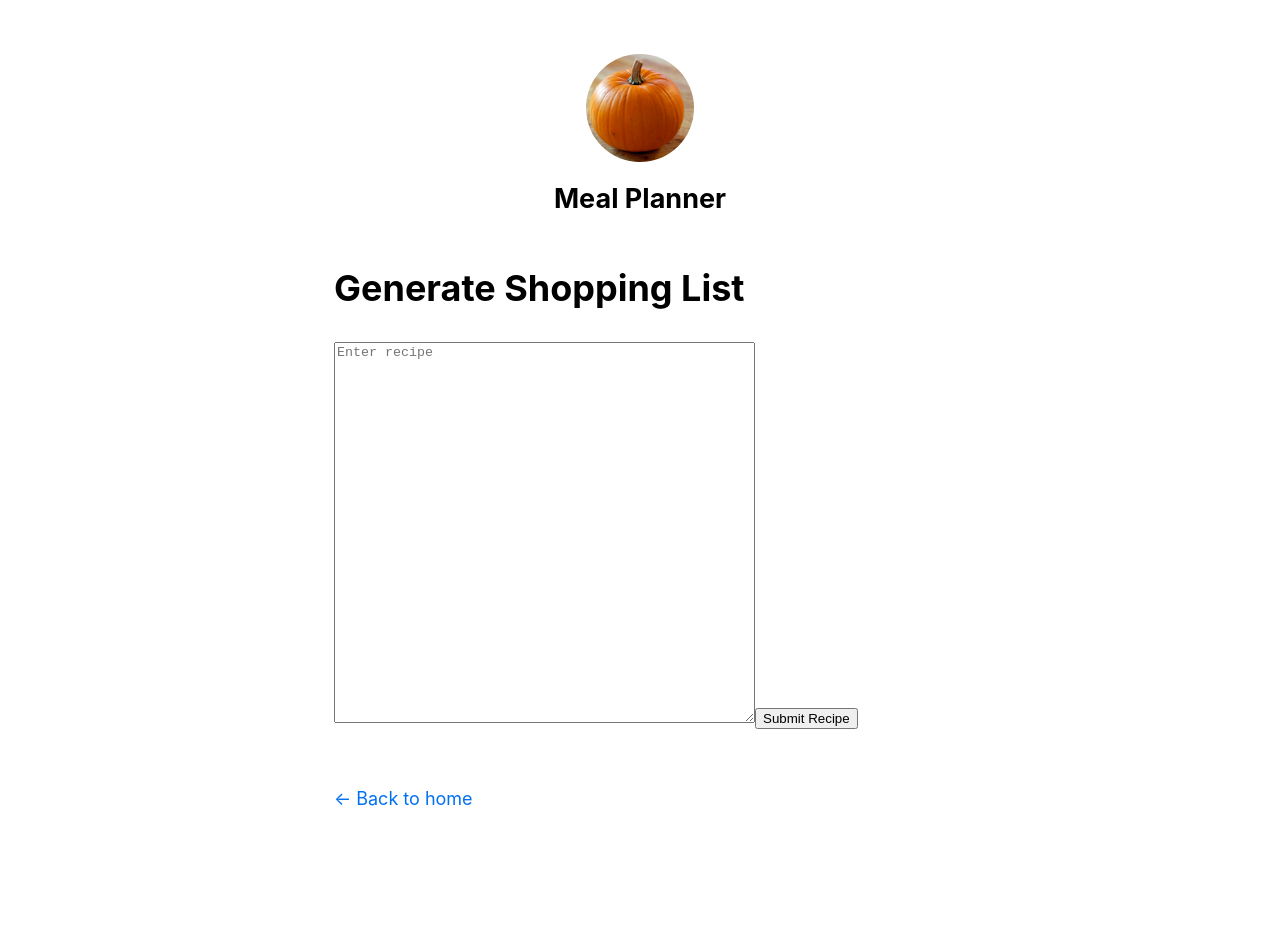
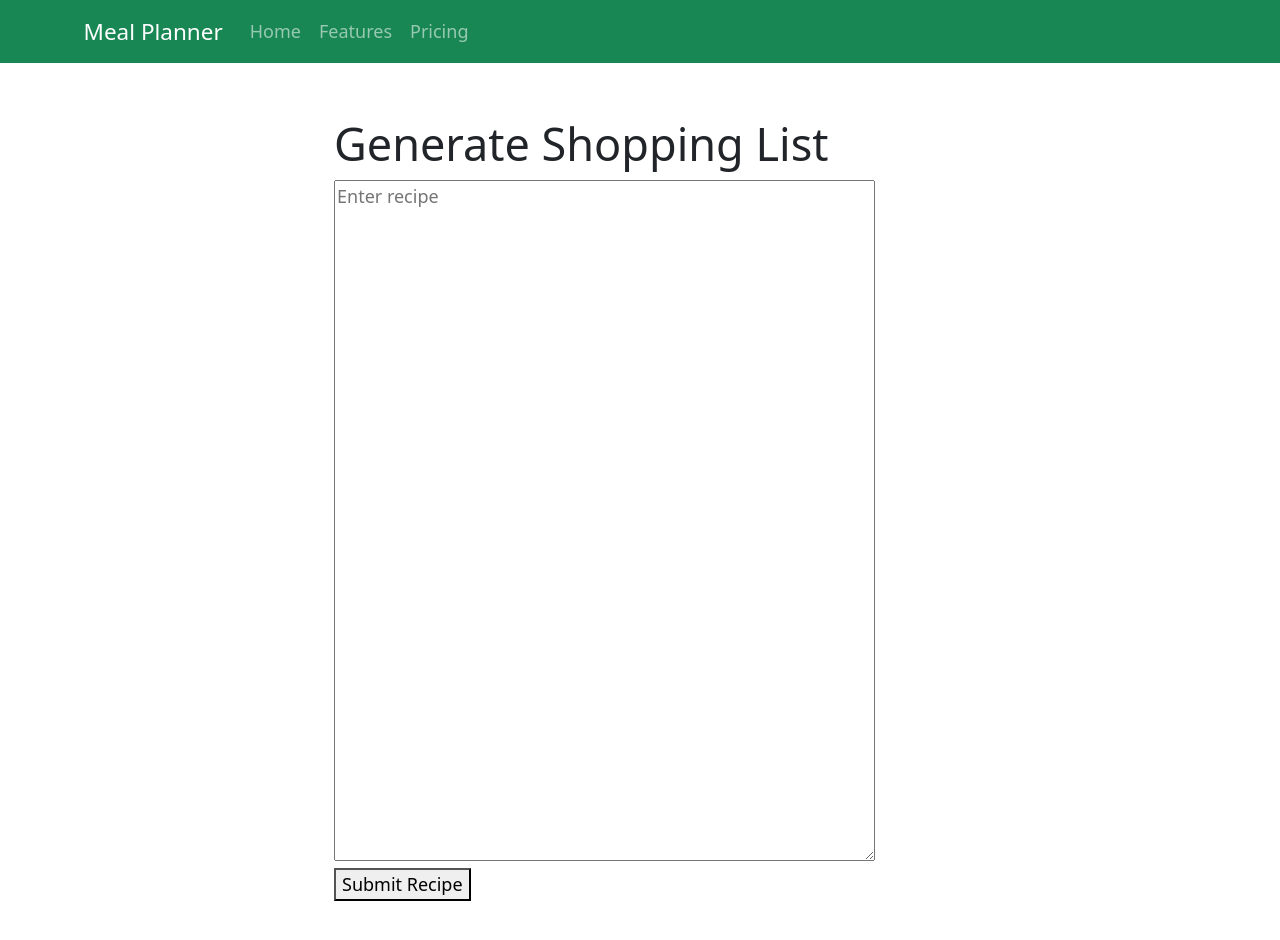
Before and after one commit to tkadima/mealplannerv2, a Next.js app: page /shopping-list in a window 1280 px wide. Shown: the top 940 px of the page. Built offline with nearby package versions, Linux system fonts and the light colour scheme.

Commit message:
Add recipes page

```diff
--- a/components/date.js
+++ /dev/null
@@ -1,6 +0,0 @@
-import { parseISO, format } from 'date-fns';
-
-export default function Date({ dateString }) {
-  const date = parseISO(dateString);
-  return <time dateTime={dateString}>{format(date, 'LLLL d, yyyy')}</time>;
-}
--- a/components/layout.js
+++ b/components/layout.js
@@ -1,14 +1,27 @@
 import Head from 'next/head';
-import Image from 'next/image';
 import styles from './layout.module.css';
-import utilStyles from '../styles/utils.module.css';
-import Link from 'next/link';
+import 'bootstrap/dist/css/bootstrap.css'
+import Container from 'react-bootstrap/Container';
+import Nav from 'react-bootstrap/Nav';
+import Navbar from 'react-bootstrap/Navbar';
+
 
 const name = 'Meal Planner';
 export const siteTitle = 'Next.js Sample Website';
 
 export default function Layout({ children, home }) {
   return (
+    <>
+    <Navbar bg="success" variant="dark">
+          <Container>
+            <Navbar.Brand href="#home">Meal Planner</Navbar.Brand>
+            <Nav className="me-auto">
+              <Nav.Link href="#home">Home</Nav.Link>
+              <Nav.Link href="#features">Features</Nav.Link>
+              <Nav.Link href="#pricing">Pricing</Nav.Link>
+            </Nav>
+          </Container>
+        </Navbar>
     <div className={styles.container}>
       <Head>
         <link rel="icon" href="/favicon.ico" />
@@ -25,45 +38,11 @@ export default function Layout({ children, home }) {
         <meta name="og:title" content={siteTitle} />
         <meta name="twitter:card" content="summary_large_image" />
       </Head>
+
       <header className={styles.header}>
-        {home ? (
-          <>
-            <Image
-              priority
-              src="/images/profile.jpg"
-              className={utilStyles.borderCircle}
-              height={144}
-              width={144}
-              alt=""
-            />
-            <h1 className={utilStyles.heading2Xl}>{name}</h1>
-          </>
-        ) : (
-          <>
-            <Link href="/">
-              <Image
-                priority
-                src="/images/profile.jpg"
-                className={utilStyles.borderCircle}
-                height={108}
-                width={108}
-                alt=""
-              />
-            </Link>
-            <h2 className={utilStyles.headingLg}>
-              <Link href="/" className={utilStyles.colorInherit}>
-                {name}
-              </Link>
-            </h2>
-          </>
-        )}
+
       </header>
       <main>{children}</main>
-      {!home && (
-        <div className={styles.backToHome}>
-          <Link href="/">← Back to home</Link>
-        </div>
-      )}
-    </div>
+    </div></>
   );
 }
--- a/components/layout.module.css
+++ b/components/layout.module.css
@@ -7,9 +7,5 @@
   .header {
     display: flex;
     flex-direction: column;
-    align-items: center;
+    align-items: left;
   }
-
-  .backToHome {
-    margin: 3rem 0 0;
-  }
--- a/data.json
+++ b/data.json
@@ -9,5 +9,28 @@
     {"id": 9, "name": "celery", "quantity": 13, "unit": null},
     {"id": 10, "name": "pecans", "quantity": 3, "unit": "cup"},
     {"id": 11, "name": "red onion", "quantity": 1, "unit": null },
-    {"id": 12, "name": "oat milk", "quantity": 5, "unit": "cup"}]
+    {"id": 12, "name": "oat milk", "quantity": 5, "unit": "cup"}],
+   "recipes": [
+      {
+          "id" : 1, "name": "peanut butter and banana breakfast bowl", "ingredients": [
+          {"quantity": 2, "unit": null, "ingredient":"bananas", "article": null, "minQty": 2, "maxQty": 2},
+          {"quantity": 2, "unit": "tbsp", "ingredient":"peanut butter", "article": null, "minQty": 2, "maxQty": 2},
+          {"quantity": 2, "unit": "tbsp", "ingredient":"flaxseed", "article": null, "minQty": 2, "maxQty": 2},
+          {"quantity": 0.5, "unit": "tsp", "ingredient":"vanilla extract", "article": null, "minQty": 0.5, "maxQty": 0.5},
+          {"quantity": 0.25, "unit": "cup", "ingredient":"oat milk", "article": null, "minQty": 0.25, "maxQty": 0.25}
+      ],
+      "instruction": "Put ingredients into blender. Add toppings"
+      },
+      {
+          "id" : 2, "name": "chocolate rawnola", "ingredients": [
+          {"quantity": 12, "unit": null, "ingredient":"medjool dates, large pitted", "article": null, "minQty": 12, "maxQty": 12},
+          {"quantity": 0.75, "unit": "cup", "ingredient":"rolled oats", "article": null, "minQty": 0.75, "maxQty": 0.75},
+          {"quantity": 2, "unit": "tbsp", "ingredient":"cocoa powder", "article": null, "minQty": 2, "maxQty": 2},
+          {"quantity": 0.25, "unit": "tsp", "ingredient":"salt", "article": null, "minQty": 0.25, "maxQty": 0.25},
+          {"quantity": 0.75, "unit": "cup", "ingredient":"almonds, raw", "article": null, "minQty": 0.75, "maxQty": 0.75},
+          {"quantity": 0.5, "unit": "cup", "ingredient":"coconut flakes", "article": null, "minQty": 0.75, "maxQty": 0.75}
+      ],
+      "instruction": "Put ingredients into food processor. process ingredients until an evenly crumbled mixture forms. Place in mason jar"
+      }
+  ]
  }
```
Also changed, not shown: package.json (+3 -5 lines), pages/index.js (+2 -16 lines), pages/recipes/index.js (added, +25 -0 lines), 1 other file (tests, documents, lock files or other folders).
